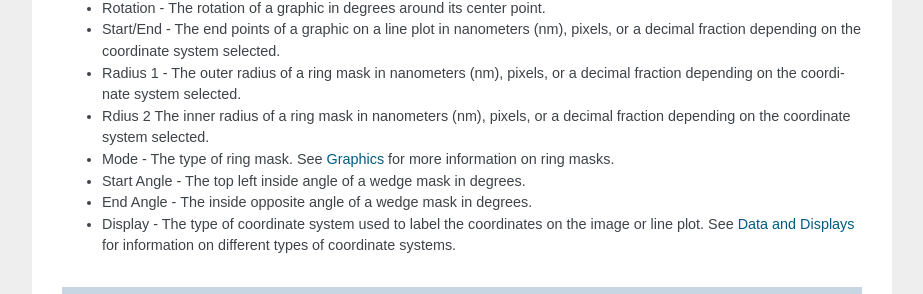
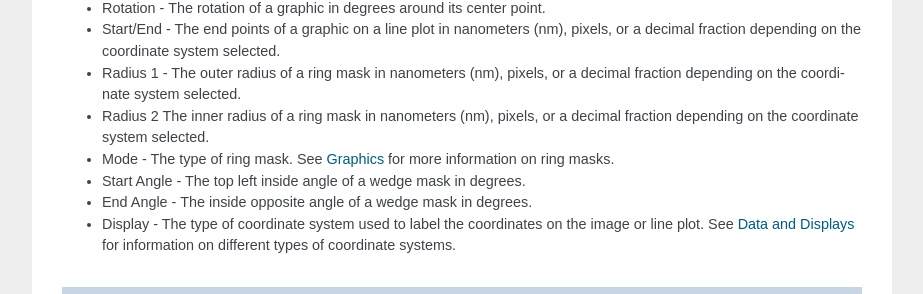
Before and after one commit to nion-software/nionswift, a Sphinx documentation site: the page built from docs/user_interface.rst, in a window 1280 px wide and 900 px high, scrolled down 10560 px. Shown: the part 152-446 px from the top of the window, without its empty margins (198-1121 px from the left). Built offline with Sphinx 7.4.7, drawn with Linux system fonts in a browser that asks for light colours.

Commit message:
"Radius" Typo Fix - Line 373

```diff
--- a/docs/user_interface.rst
+++ b/docs/user_interface.rst
@@ -370,7 +370,7 @@ Each graphic will have some or all of the following variables:
 
 * :guilabel:`Radius 1` - The outer radius of a ring mask in nanometers (nm), pixels, or a decimal fraction depending on the coordinate system selected.
 
-* :guilabel:`Rdius 2` The inner radius of a ring mask in nanometers (nm), pixels, or a decimal fraction depending on the coordinate system selected.
+* :guilabel:`Radius 2` The inner radius of a ring mask in nanometers (nm), pixels, or a decimal fraction depending on the coordinate system selected.
 
 * :guilabel:`Mode` - The type of ring mask. See :ref:`graphics` for more information on ring masks.
 
```
